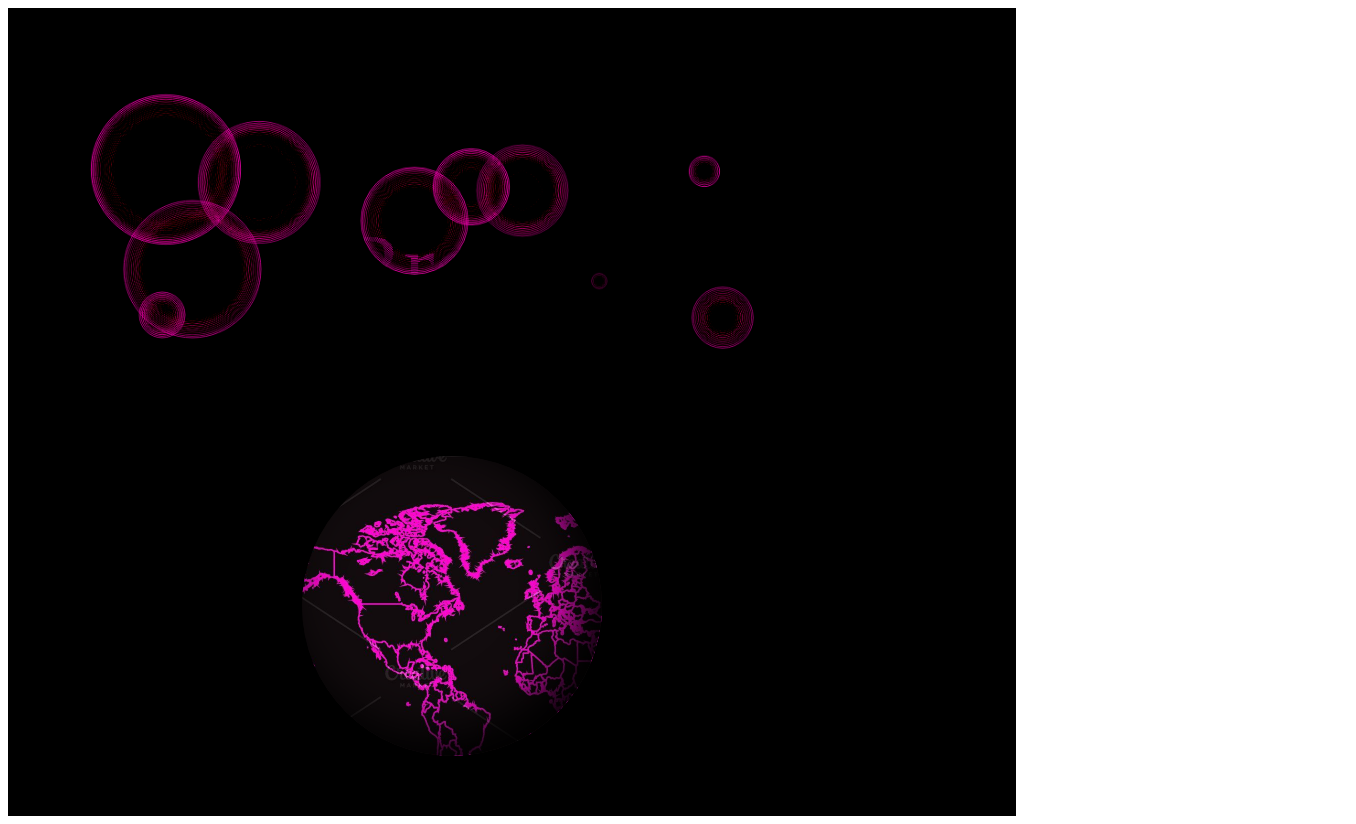
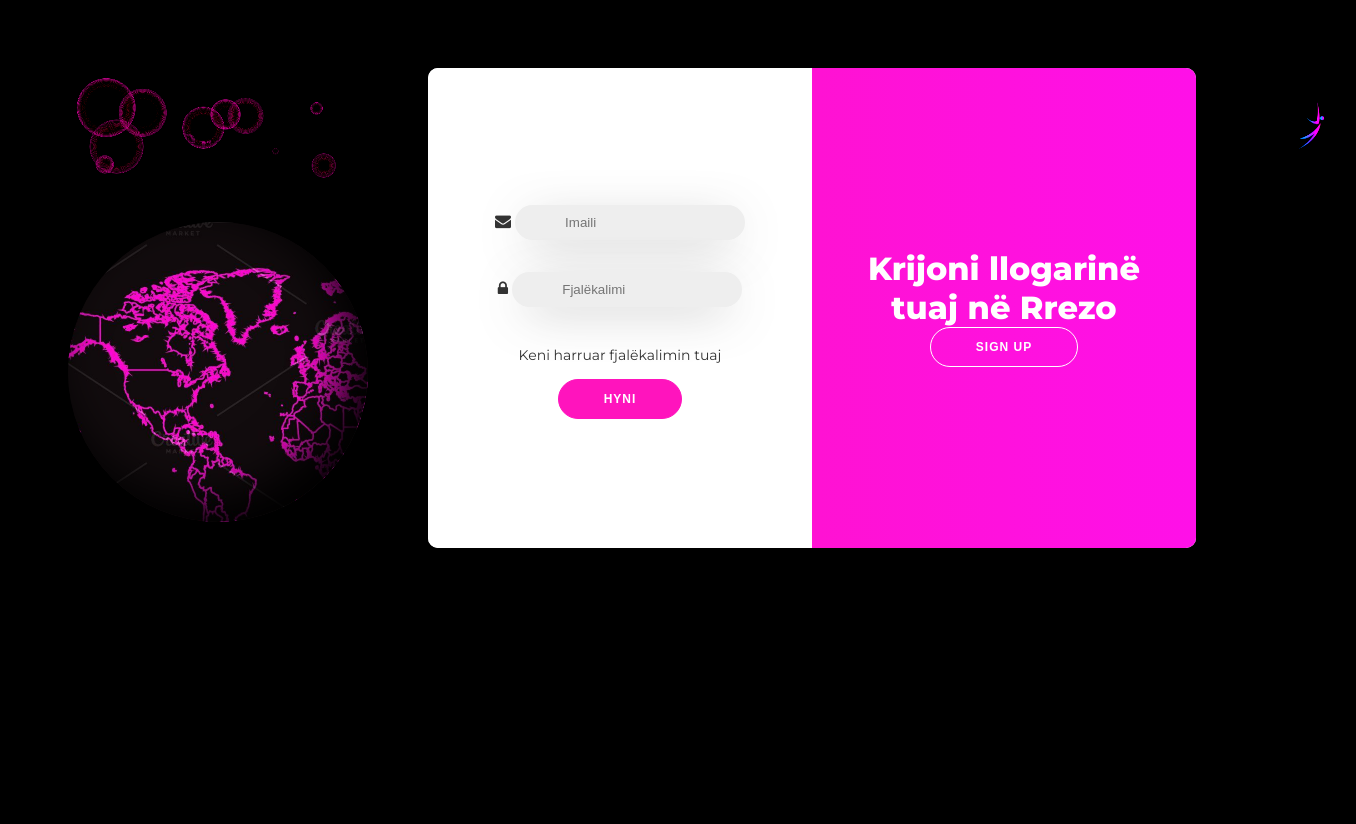
Before and after one commit to Blerina2/Rrezo, a plain HTML site: page frontend/landingpage/index.html in a window 1280 px wide. Shown: the whole page, 1356 px wide, since content can reach past the window. After the commit the page ends 800 px from the top, so only its background shows below. Drawn offline with Linux system fonts and the light colour scheme; animation ran at ten frames a second.

Commit message:
Krijimi i login dhe signin page dhe insertimi i logos ne anen e djathte.

```diff
--- /dev/null
+++ b/backend/signInUp.js
@@ -0,0 +1,12 @@
+// https://www.youtube.com/watch?v=q-Zyc7Lw-_0
+const signUpButton = document.getElementById('signUpId');
+const signInButton = document.getElementById('signInId');
+const containerLogin = document.getElementById('containerLoginId');
+
+signUpButton.addEventListener('click', () => {
+    containerLogin.classList.add("right-panel-active");
+});
+
+signInButton.addEventListener('click', () => {
+    containerLogin.classList.remove("right-panel-active");
+});
--- a/frontend/landingpage/index.html
+++ b/frontend/landingpage/index.html
@@ -4,29 +4,80 @@
     <meta charset="UTF-8">
     <title>Rrezo</title>
     <link rel="stylesheet" href="https://cdnjs.cloudflare.com/ajax/libs/font-awesome/4.7.0/css/font-awesome.min.css">
+    <link rel="stylesheet" href="../resources/css/landingPage.css">
+    <link rel="stylesheet" href="../resources/css/mainCanvas.css">
+    <link rel="stylesheet" href="../resources/css/earth.css">
     <link rel="stylesheet" href="../resources/css/gridContainer.css">
-    <link rel="stylesheet" href="../resources/css/earth.css">
-    <link rel="stylesheet" href="../resources/css/mainCanvas.css">
+    <link rel="stylesheet" href="../resources/css/loginFormular.css">
 </head>
 <body>
 <div class="grid-container">
-    <div class="grid-item" >
-        <canvas id="mainCanvas"> </canvas>
-    <div class="earth"> <div> </div> </div>
+    <div class="grid-item">
+        <canvas id="mainCanvas"></canvas>
+        <div class="earth">
+            <div></div>
+        </div>
     </div>
-    <div class="grid-item"></div>
-    <div class="grid-item"></div>
+    <div class="grid-item">
+        <div class="container-login-formulary">
+            <div class="container-login" id="containerLoginId">
+                <div class="form-container sign-up-container">
+                    <form action="#">
+                        <header>Hapeni një llogari të re</header>
+                        <div class="form-group">
+                            <a class="fa fa-user"></a>
+                            <input class="my-input" type="text" placeholder="Emri i përdoruesit" id="usernameId"
+                                   required>
+                        </div>
+                        <div class="form-group">
+                            <a class="fa fa-envelope"></a>
+                            <input class="my-input" type="text" placeholder="Imaili" id="imailiId" required>
+                        </div>
+                        <div class="form-group">
+                            <a class="fa fa-lock"></a>
+                            <input class="my-input" type="text" placeholder="Fjalëkalimi" id="passwordId" required>
+                        </div>
+                        <button>Regjistrohu</button>
+                    </form>
+                </div>
+                <div class="form-container sign-in-container">
+                    <form action="#">
+                        <div class="form-group">
+                            <a class="fa fa-envelope"></a>
+                            <input class="my-input" placeholder="Imaili" type="text" id="imailiLoginId" required>
+                        </div>
+                        <div class="form-group">
+                            <a class="fa fa-lock"></a>
+                            <input class="my-input" placeholder="Fjalëkalimi" type="text" id="passwordLoginId" required>
+                        </div>
+                        <a href="#">Keni harruar fjalëkalimin tuaj</a>
+                        <button>Hyni</button>
+                    </form>
+                </div>
+                <div class="overlay-container">
+                    <div class="overlay">
+                        <div class="overlay-panel overlay-left">
+                            <h1>Mirë se u ktheve </h1>
+                            <p>Për të mbajtur lidhje me ne , ju lutemi identifikohuni me të dhënat e juaja!</p>
+                            <button class="ghost" id="signInId">Sign in</button>
+                        </div>
+                        <div class="overlay-panel overlay-right">
+                            <h1>Krijoni llogarinë tuaj në Rrezo </h1>
+                            <button class="ghost" id="signUpId">Sign up</button>
+                        </div>
+                    </div>
+                </div>
+            </div>
+        </div>
+    </div>
+    <div class="grid-item">
+        <div class="logo-rrezo"></div>
+    </div>
 </div>
 
 
 
-
-
-
-
-
-
-
-<script src="/backend/bubbleCanvas.js">  </script>
+<script src="/backend/bubbleCanvas.js"></script>
+<script src="/backend/signInUp.js"></script>
 </body>
 </html>
--- a/frontend/resources/css/landingPage.css
+++ b/frontend/resources/css/landingPage.css
@@ -1,8 +1,12 @@
-.logoRrezo{
-    height: auto;
-    background-position: center;
-    background-repeat: no-repeat;
-    background-size: cover;
-    width: 80px;
-
+.logo-rrezo{
+    width: 225%;
+    height: 20%;
+    margin: 10px ;
+    padding: 10px ;
+    content: url("../images/logoRrezo.jpg");
+    filter: contrast(200%);
 }
+body{
+    background-color: black;
+    color: white;
+}
--- /dev/null
+++ b/frontend/resources/css/loginFormular.css
@@ -0,0 +1,233 @@
+@import url('https://fonts.googleapis.com/css?family=Montserrat:400,800');
+/*https://www.youtube.com/watch?v=q-Zyc7Lw-_0*/
+* {
+    box-sizing: border-box;
+}
+
+.container-login-formulary {
+    display: flex;
+    justify-content: center;
+    align-items: center;
+    flex-direction: column;
+    font-family: 'Montserrat', sans-serif;
+
+}
+
+h1 {
+    font-weight: bold;
+    margin: 0;
+}
+
+h2 {
+    text-align: center;
+}
+
+p {
+    font-size: 14px;
+    font-weight: 100;
+    line-height: 20px;
+    letter-spacing: 0.5px;
+    margin: 20px 0 30px;
+}
+
+a {
+    color: #333;
+    font-size: 14px;
+    text-decoration: none;
+    margin: 15px 0;
+}
+
+button {
+    border-radius: 20px;
+    border: 1px solid  #FF14BD;
+    background-color:  #FF14BD;
+    color: #FFFFFF;
+    font-size: 12px;
+    font-weight: bold;
+    padding: 12px 45px;
+    letter-spacing: 1px;
+    text-transform: uppercase;
+    transition: transform 80ms ease-in;
+}
+
+button:active {
+    transform: scale(0.95);
+}
+
+button:focus {
+    outline: none;
+}
+
+button.ghost {
+    background-color: transparent;
+    border-color: #FFFFFF;
+}
+
+form {
+    background-color: #FFFFFF;
+    display: flex;
+    align-items: center;
+    justify-content: center;
+    flex-direction: column;
+    padding: 0 50px;
+    height: 100%;
+    text-align: center;
+}
+
+input {
+    background-color: #eee;
+    border: none;
+    padding: 12px 15px;
+    margin: 8px 0;
+    width: 100%;
+}
+
+.container-login {
+    background-color: #fff;
+    border-radius: 10px;
+    box-shadow: 0 14px 28px rgba(0,0,0,0.25),
+    0 10px 10px rgba(0,0,0,0.22);
+    position: relative;
+    overflow: hidden;
+    width: 768px;
+    max-width: 100%;
+    min-height: 480px;
+}
+
+
+
+.form-container {
+    position: absolute;
+    top: 0;
+    height: 100%;
+    transition: all 0.6s ease-in-out;
+}
+
+.sign-in-container {
+    left: 0;
+    width: 50%;
+    z-index: 2;
+}
+
+.container-login.right-panel-active .sign-in-container {
+    transform: translateX(100%);
+}
+
+.sign-up-container {
+    left: 0;
+    width: 50%;
+    opacity: 0;
+    z-index: 1;
+}
+
+.container-login.right-panel-active .sign-up-container {
+    transform: translateX(100%);
+    opacity: 1;
+    z-index: 5;
+    animation: show 0.6s;
+}
+
+@keyframes show {
+    0%, 49.99% {
+        opacity: 0;
+        z-index: 1;
+    }
+
+    50%, 100% {
+        opacity: 1;
+        z-index: 5;
+    }
+}
+
+.overlay-container {
+    position: absolute;
+    top: 0;
+    left: 50%;
+    width: 50%;
+    height: 100%;
+    overflow: hidden;
+    transition: transform 0.6s ease-in-out;
+    z-index: 100;
+}
+
+.container-login.right-panel-active .overlay-container{
+    transform: translateX(-100%);
+}
+
+.overlay {
+
+    background: -webkit-linear-gradient(to right,  #FF14BD, #FF10e8);
+    background: linear-gradient(to right,  #FF14BD, #FF10e8);
+    background-repeat: no-repeat;
+    background-size: cover;
+    background-position: 0 0;
+    color: #FFFFFF;
+    position: relative;
+    left: -100%;
+    height: 100%;
+    width: 200%;
+    transform: translateX(0);
+    transition: transform 0.6s ease-in-out;
+}
+
+.container-login.right-panel-active .overlay {
+    transform: translateX(50%);
+}
+
+.overlay-panel {
+    position: absolute;
+    display: flex;
+    align-items: center;
+    justify-content: center;
+    flex-direction: column;
+    padding: 0 40px;
+    text-align: center;
+    top: 0;
+    height: 100%;
+    width: 50%;
+    transform: translateX(0);
+    transition: transform 0.6s ease-in-out;
+}
+
+.overlay-left {
+    transform: translateX(-20%);
+}
+
+.container-login.right-panel-active .overlay-left {
+    transform: translateX(0);
+}
+
+.overlay-right {
+    right: 0;
+    transform: translateX(0);
+}
+
+.container-login.right-panel-active .overlay-right {
+    transform: translateX(20%);
+}
+
+.myForm{
+    position: relative;
+    margin-top: 50px;
+}
+
+.my-input {
+    width: 230px;
+    border-radius: 25px;
+    padding: 10px;
+    padding-left: 50px;
+    border: none;
+    -webkit-box-shadow: 0px 10px 49px -14px rgba(0, 0, 0, 0.7);
+    -moz-box-shadow: 0px 10px 49px -14px rgba(0, 0, 0, 0.7);
+    box-shadow: 0px 10px 49px -14px rgba(0, 0, 0, 0.7);
+}
+
+
+.my-input:focus {
+    outline: none;
+}
+
+
+.form-group {
+    margin-bottom: 1rem;
+}
```
Also changed, not shown: frontend/resources/css/faUser.css (added, +18 -0 lines), frontend/resources/images/logoRrezo.jpg (added).
